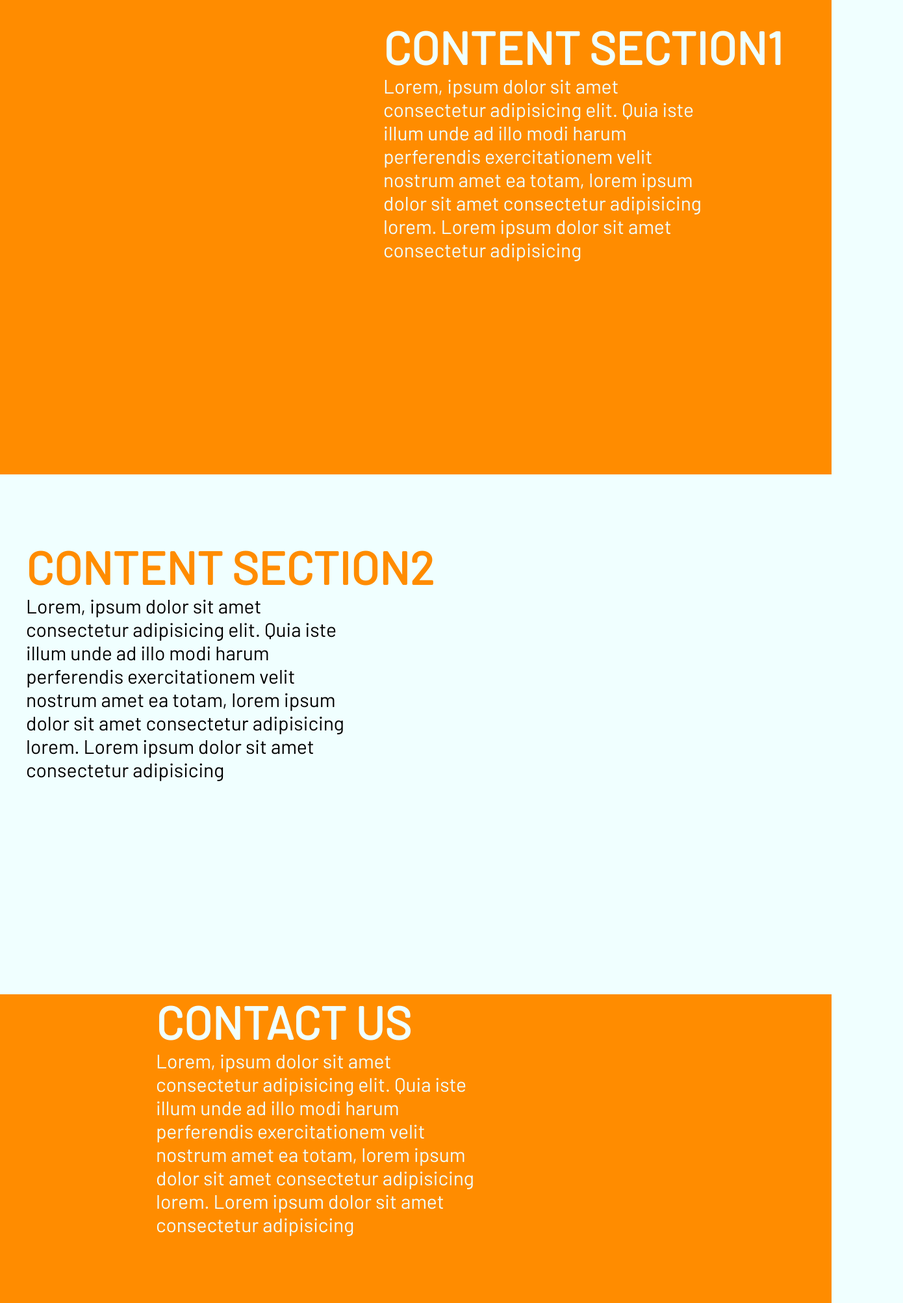
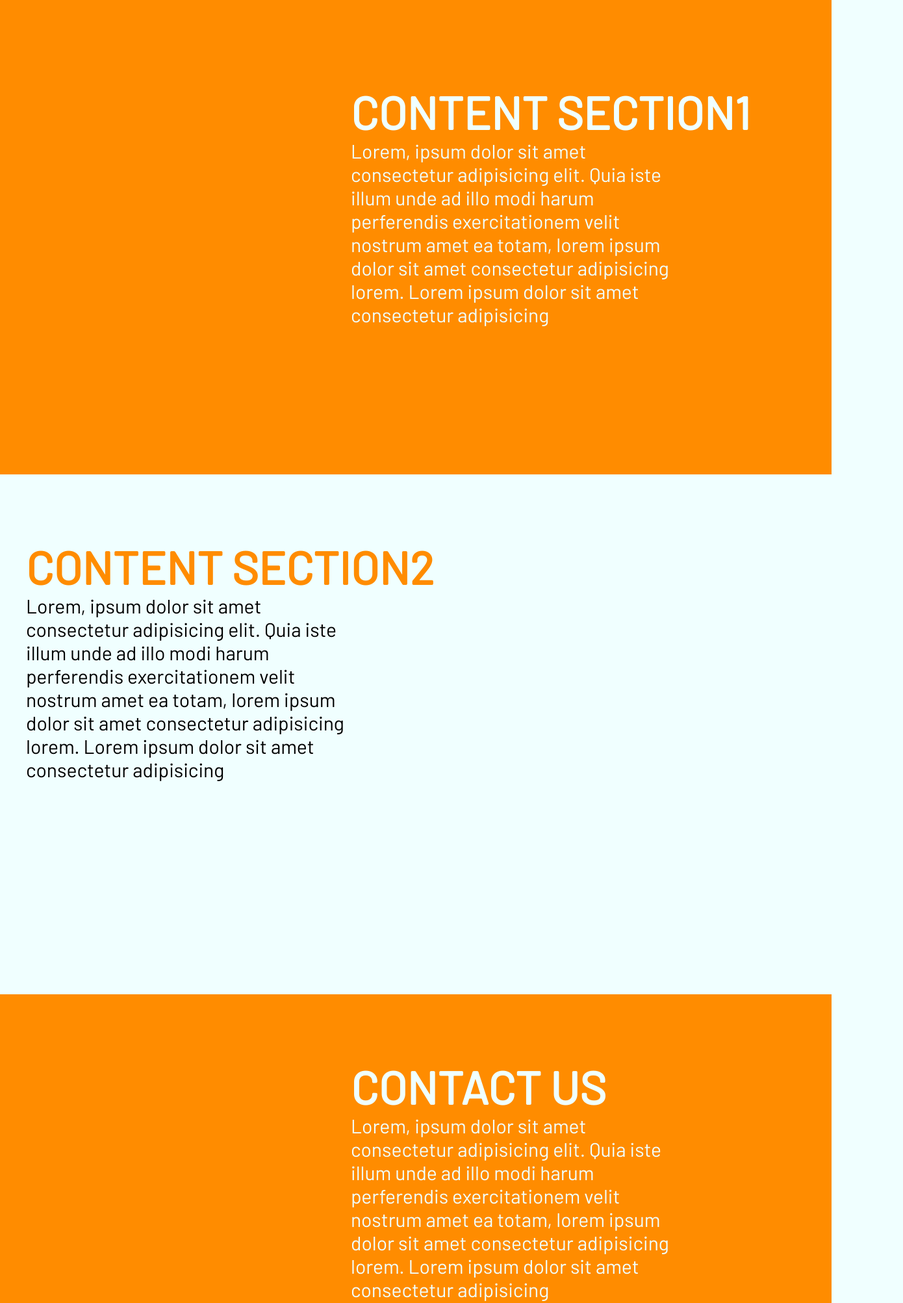
Before and after one commit to tuscannyCodes/CFO_Website, a plain HTML site: page index.html in a window 1280 px wide. Shown: the part 980-2985 px from the top of the page at 65% size, 1390 px wide, since content can reach past the window. Drawn offline with Linux system fonts and the light colour scheme.

Commit message:
tweaked some margins

```diff
--- a/style.css
+++ b/style.css
@@ -88,8 +88,8 @@ body {
 }
 
 #aboutUs {
-  margin-top: 100px;
-  margin-left: 700px;
+  margin-top: 200px;
+  margin-left: 600px;
 }
 
 .generalText {
@@ -169,6 +169,10 @@ body {
   margin-left: 0;
 }
 
+#content3 {
+  margin-top: 100px;
+  margin-left: 600px;
+}
 .generalText3 {
   /*p style*/
   color: azure;
```
